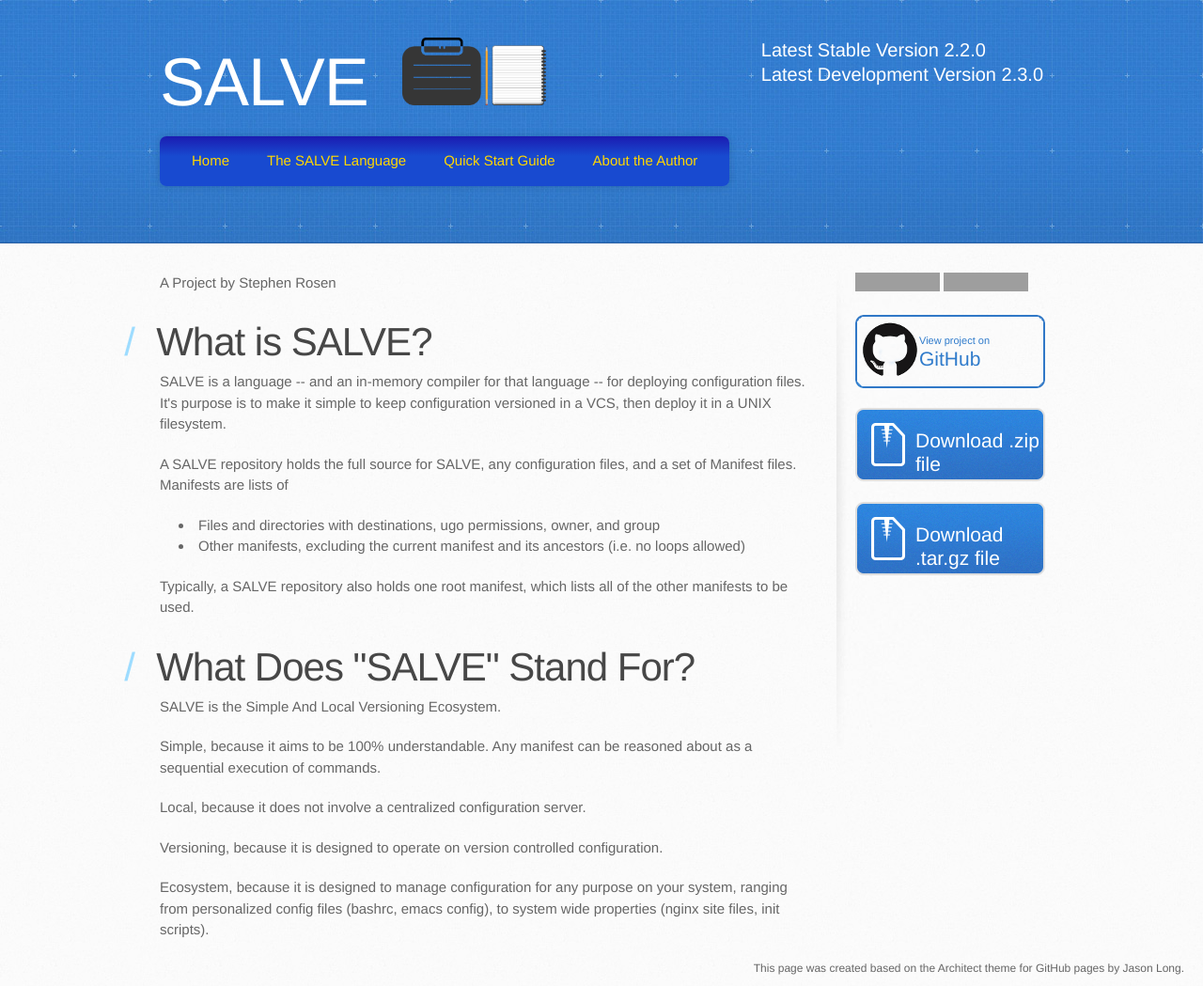
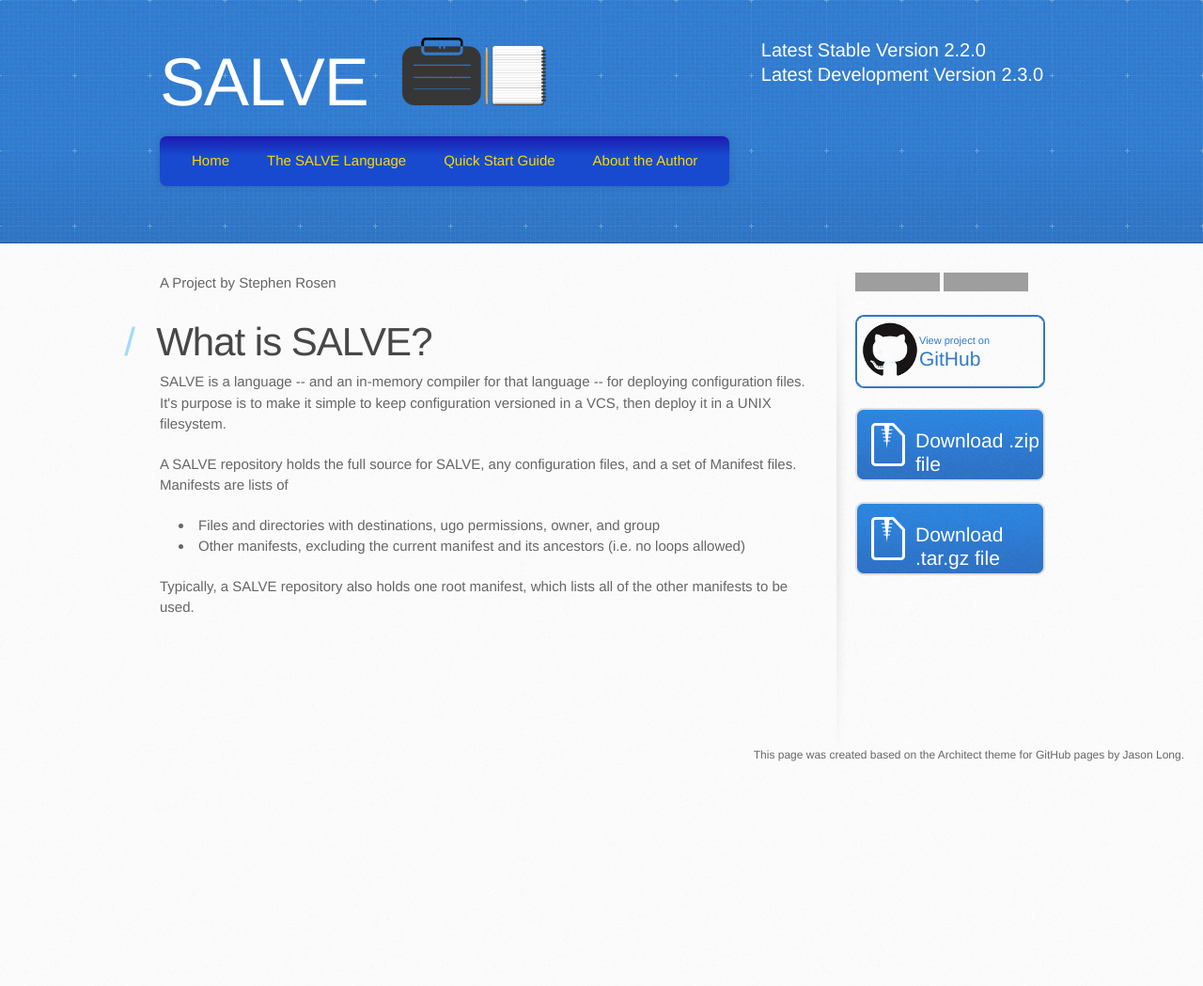
Before and after one commit to sirosen/salve.sirosen.net, a Jekyll site: the page built from index.html, in a window 1280 px wide. Shown: the whole page at 94% size. Built offline with Jekyll 4.4.1, drawn with Linux system fonts in a browser that asks for light colours; some web fonts are replaced; after the commit the page ends 900 px from its top, so only the background shows below that; grey boxes are pictures that could not be loaded.

Commit message:
Removed "what does it stand for" section

```diff
--- a/index.html
+++ b/index.html
@@ -21,22 +21,3 @@ Manifests are lists of</p>
 <li>Files and directories with destinations, ugo permissions, owner, and group</li>
 <li>Other manifests, excluding the current manifest and its ancestors (i.e. no loops allowed)</li>
 </ul><p>Typically, a SALVE repository also holds one root manifest, which lists all of the other manifests to be used.</p>
-
-<h1>
-    <a name="what-does-salve-stand-for" class="anchor"
-       href="#what-does-salve-stand-for">
-       <span class="octicon octicon-link"></span>
-    </a>
-    What Does "SALVE" Stand For?
-</h1>
-
-<p>SALVE is the Simple And Local Versioning Ecosystem.</p>
-
-<p>Simple, because it aims to be 100% understandable.
-Any manifest can be reasoned about as a sequential execution of commands.</p>
-
-<p>Local, because it does not involve a centralized configuration server.</p>
-
-<p>Versioning, because it is designed to operate on version controlled configuration.</p>
-
-<p>Ecosystem, because it is designed to manage configuration for any purpose on your system, ranging from personalized config files (bashrc, emacs config), to system wide properties (nginx site files, init scripts).</p>
```
